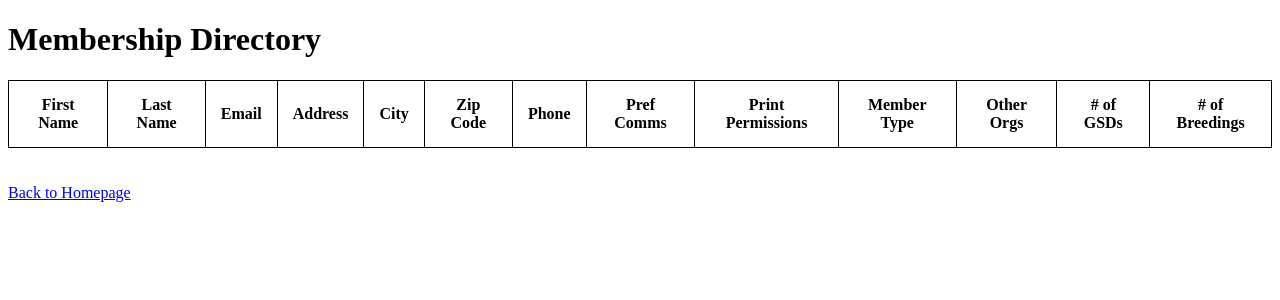
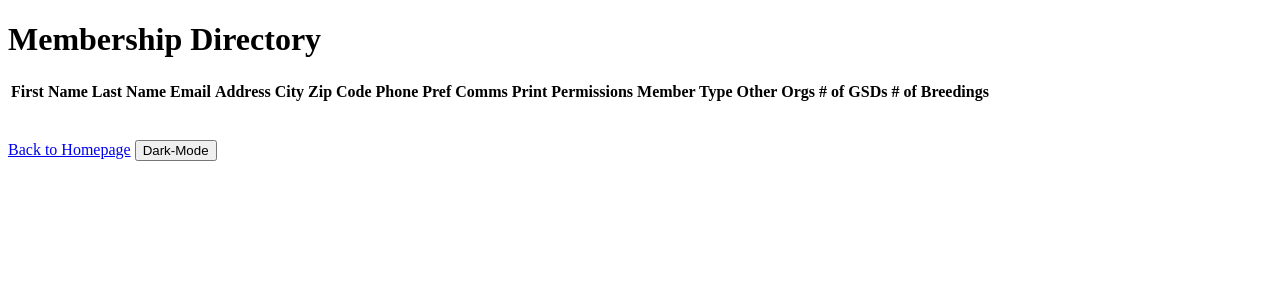
Before and after one commit to lauranewland/gsdc-webapp-flask, a Flask app: page /user in a window 1280 px wide. Shown: the top 300 px of the page. Run offline with Flask 2, Linux system fonts and the light colour scheme; lists and menus that the app fills with data are empty.

Commit message:
Removed Table style and added Dark-Mode button

```diff
--- a/templates/base.html
+++ b/templates/base.html
@@ -1,37 +1,31 @@
 <!doctype html>
 <html>
   <head>
+
     <script src="https://code.jquery.com/jquery-3.5.1.js"
             integrity="sha256-QWo7LDvxbWT2tbbQ97B53yJnYU3WhH/C8ycbRAkjPDc="
             crossorigin="anonymous"></script>
-    <title>
-      {% block title %}{% endblock %}
-    </title>
 
-    {% block head %}{% endblock %}
+    <link rel="stylesheet" href="/static/css/styles.css">
+
   </head>
+
   <body>
+
     {% block body %}{% endblock %}
+
       {% for msg in get_flashed_messages() %}
+
         <p class="flash-msg">
           {{ msg }}
         </p>
+
       {% endfor %}
 
-    <style>
-        table, th, td {
-          width="100%";
-          cellspacing="0";
-          cellpadding="0";
-          border="0";
-          border: 1px solid black;
-          border-collapse: collapse;
-        }
-        th, td {
-          padding: 15px;
-        }
-  </style>
+    <button class="btn-toggle">Dark-Mode</button>
 
-    {% block after_body %}{% endblock %}
+    <script src="/static/membership.js"></script>
+
   </body>
+
 </html>
```
